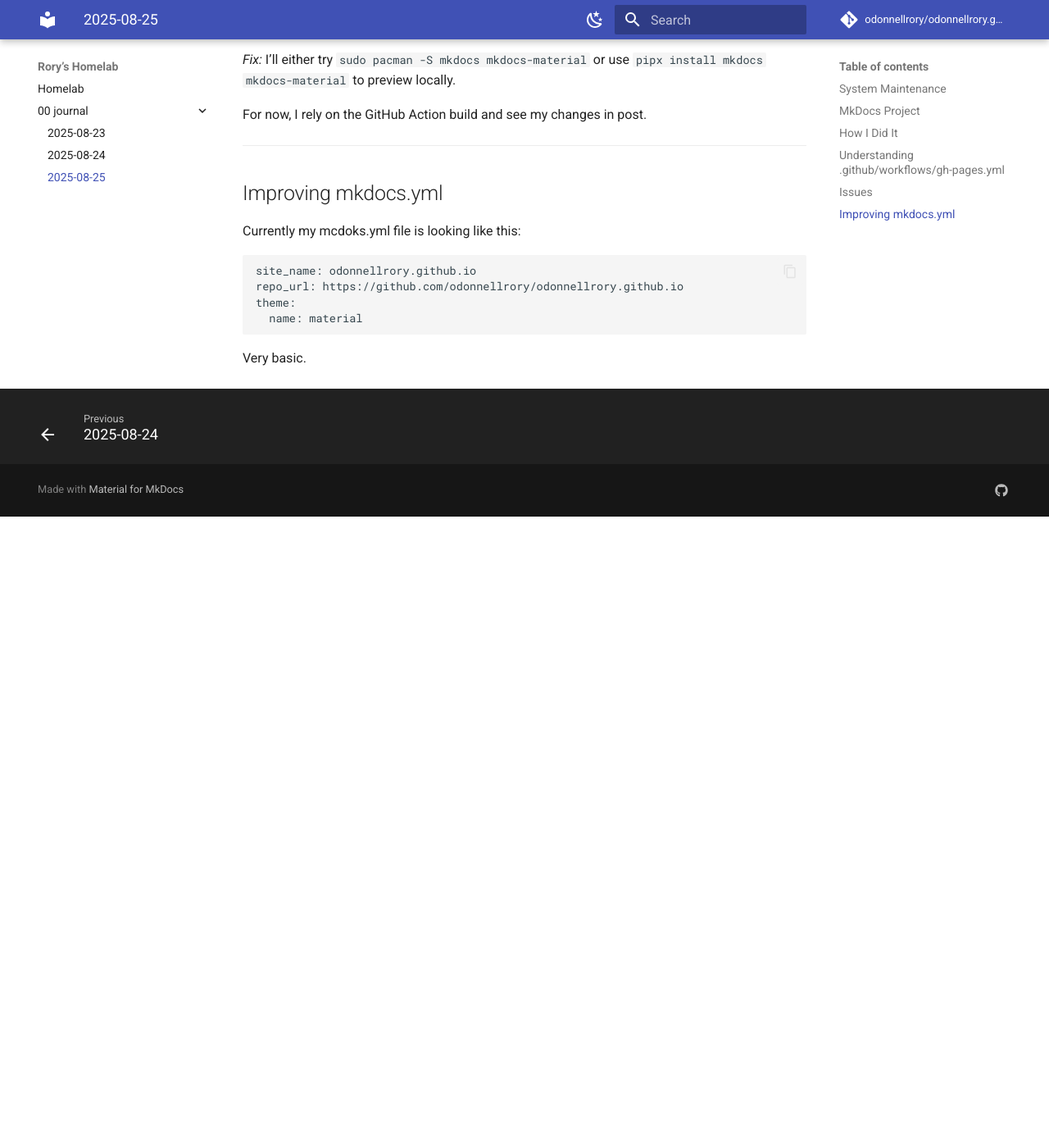
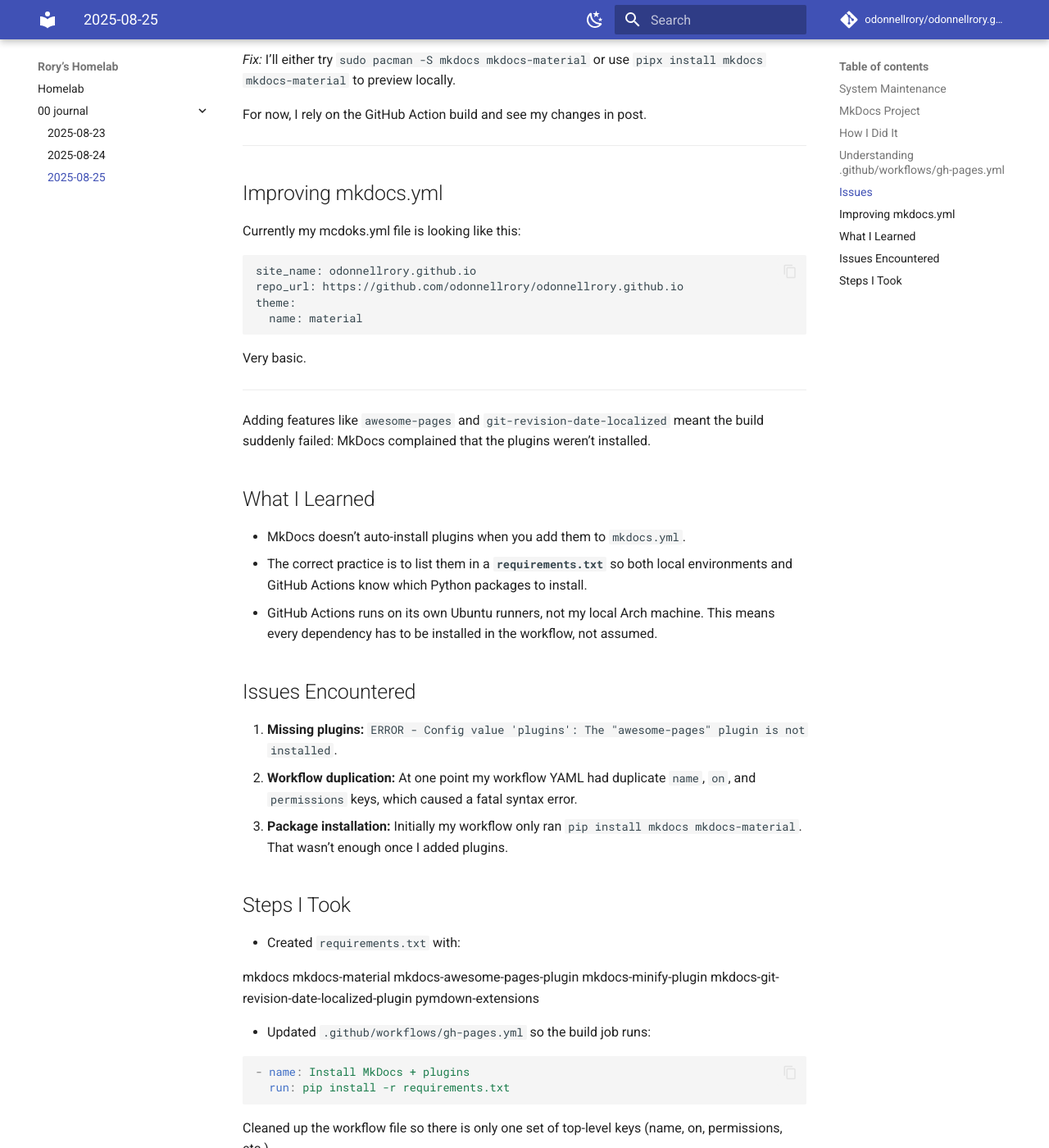
Before and after one commit to odonnellrory/odonnellrory.github.io, an MkDocs documentation site: the page built from docs/00-journal/2025-08-25.md, in a window 1280 px wide and 1400 px high, scrolled down 4780 px. Shown: the whole window at 82% size. Built offline with MkDocs 1.6.1 and Material for MkDocs 9.7.7, drawn with Linux system fonts in a browser that asks for light colours; comment, search, counter and statistics services are not loaded; before the commit the page ends 5410 px from its top, so only the background shows below that; some of the changed text lies outside the part shown.

Commit message:
journal entry - improving yml files

````diff
--- a/docs/00-journal/2025-08-25.md
+++ b/docs/00-journal/2025-08-25.md
@@ -17,7 +17,7 @@
 - Changed the repo remote from HTTPS to SSH so pushes no longer ask for tokens or crash the Git Credential Manager.
 - Verified that the site went live at `odonnellrory.github.io`, though currently it only displayed the README.
 
-**Next:**
+**To Do:**
 
 - Re-run the Actions job with the new permissions block and confirm the MkDocs site (with journal + hardware docs) actually renders.
 - If it still fails, capture the job logs to debug further.
@@ -38,7 +38,7 @@
 Verified at [odonnellrory.github.io](https://odonnellrory.github.io) that the MkDocs Material theme is active, the navigation links work,
 and my journal entries are browsable in a clean, dated structure.
 
-**Next:**
+**To Do:**
 
 - Automate journal navigation updates (so I don’t have to hand-edit `mkdocs.yml` for each new entry).
 - Look into plugins like [`mkdocs-awesome-pages-plugin`](https://github.com/lukasgeiter/mkdocs-awesome-pages-plugin) to auto-sort by filename/date.
@@ -199,3 +199,64 @@
 ```
 
 Very basic.
+
+---
+
+Adding features like `awesome-pages` and `git-revision-date-localized` meant the build suddenly failed: MkDocs complained that the plugins weren’t installed.
+
+## What I Learned
+
+- MkDocs doesn’t auto-install plugins when you add them to `mkdocs.yml`.
+- The correct practice is to list them in a **`requirements.txt`** so both local environments and GitHub Actions know which Python packages to install.
+- GitHub Actions runs on its own Ubuntu runners, not my local Arch machine. This means every dependency has to be installed in the workflow, not assumed.
+
+## Issues Encountered
+
+1. **Missing plugins:** `ERROR - Config value 'plugins': The "awesome-pages" plugin is not installed`.
+2. **Workflow duplication:** At one point my workflow YAML had duplicate `name`, `on`, and `permissions` keys, which caused a fatal syntax error.
+3. **Package installation:** Initially my workflow only ran `pip install mkdocs mkdocs-material`. That wasn’t enough once I added plugins.
+
+## Steps I Took
+
+- Created `requirements.txt` with:
+
+mkdocs
+mkdocs-material
+mkdocs-awesome-pages-plugin
+mkdocs-minify-plugin
+mkdocs-git-revision-date-localized-plugin
+pymdown-extensions
+
+- Updated `.github/workflows/gh-pages.yml` so the build job runs:
+
+```yaml
+
+- name: Install MkDocs + plugins
+  run: pip install -r requirements.txt
+
+```
+
+Cleaned up the workflow file so there is only one set of top-level keys (name, on, permissions, etc.).
+
+Verified the workflow sequence: checkout → setup Python → install deps → mkdocs build --strict → upload artifact → deploy to Pages.
+
+Confirmed that after fixing, the site built correctly with plugins enabled.
+
+Sources
+
+MkDocs Material — Publishing your site (GitHub Pages with Actions)
+
+GitHub Docs — Using GitHub Actions to deploy Pages
+
+actions/deploy-pages (official action)
+
+mkdocs-awesome-pages-plugin (PyPI)
+
+To Do:
+
+Explore adding mkdocs-minify-plugin and pymdown-extensions features.
+Add a mkdocs.md page explaining the system for future readers (started today).
+Test local preview (mkdocs serve) using pipx or pacman on Arch.
+
+
+---
````
